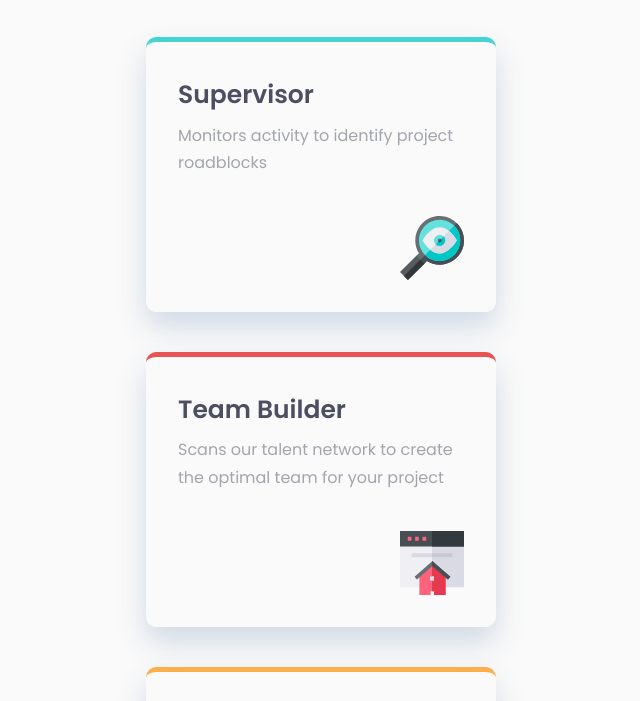
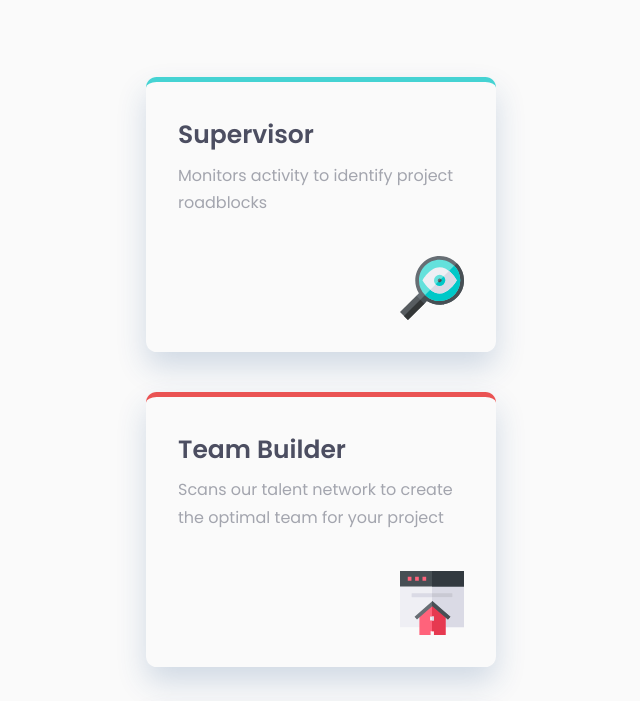
Before and after one commit to robinjmm/four-card-feature-section, a website: page index.html in a window 1280 px wide. Shown: the part 283-984 px from the top of the page, without its empty margins (319-959 px from the left). Drawn offline with nearby package versions, Linux system fonts and the light colour scheme; files that its build step writes are made by us from their sources.

Commit message:
Fix layout issues for landscape and ultra wide viewport

```diff
--- a/scss/layout/_layout.scss
+++ b/scss/layout/_layout.scss
@@ -8,7 +8,7 @@ body {
     font-weight: $fw-normal;
     font-size: rem(15px);
     width: 100%;
-    padding: 5vh 0;
+    padding: 8vh 0;
 }
 
 header,
@@ -19,6 +19,10 @@ main {
 
 header {
     margin-bottom: rem(80px);
+}
+
+main {
+    max-width: 1200px;
 }
 
 .heading {
--- a/scss/layout/_media-queries.scss
+++ b/scss/layout/_media-queries.scss
@@ -17,3 +17,9 @@
         align-items: center;
     }
 }
+
+@media (orientation: landscape) {
+    body {
+        padding-top: rem(80px);
+    }
+}
```
